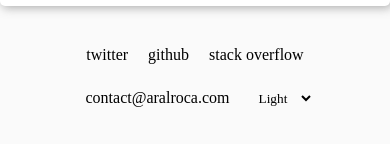
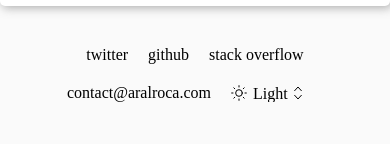
Before and after one commit to aralroca/aralroca.com, a Next.js app: page / in a window 390 px wide. Shown: the part 777-921 px from the top of the page. Built offline with nearby package versions, Linux system fonts and the light colour scheme; a web font is replaced by a local one.

Commit message:
Improve change theme (#19)
* Improve change theme

* Improve style of change theme selector

```diff
--- a/components/ChangeTheme.js
+++ b/components/ChangeTheme.js
@@ -1,21 +1,118 @@
+import { useState } from "react"
+
+function Arrows(props) {
+  return (
+    <svg
+      viewBox="0 0 24 24"
+      width={16}
+      height={16}
+      stroke="currentColor"
+      strokeWidth={1.5}
+      strokeLinecap="round"
+      strokeLinejoin="round"
+      fill="none"
+      shapeRendering="geometricPrecision"
+      {...props}
+    >
+      <path d="M17 8.517L12 3 7 8.517M7 15.48l5 5.517 5-5.517"></path>
+    </svg>
+  )
+}
+
+function Dark() {
+  return (
+    <svg
+      viewBox="0 0 24 24"
+      width="16"
+      height="16"
+      stroke="currentColor"
+      stroke-width="1.5"
+      stroke-linecap="round"
+      stroke-linejoin="round"
+      fill="none"
+      shape-rendering="geometricPrecision"
+    >
+      <path d="M21 12.79A9 9 0 1111.21 3 7 7 0 0021 12.79z"></path>
+    </svg>
+  )
+}
+
+function Light() {
+  return (
+    <svg
+      viewBox="0 0 24 24"
+      width="16"
+      height="16"
+      stroke="currentColor"
+      stroke-width="1.5"
+      stroke-linecap="round"
+      stroke-linejoin="round"
+      fill="none"
+      shape-rendering="geometricPrecision"
+    >
+      <circle cx="12" cy="12" r="5"></circle>
+      <path d="M12 1v2"></path>
+      <path d="M12 21v2"></path>
+      <path d="M4.22 4.22l1.42 1.42"></path>
+      <path d="M18.36 18.36l1.42 1.42"></path>
+      <path d="M1 12h2"></path>
+      <path d="M21 12h2"></path>
+      <path d="M4.22 19.78l1.42-1.42"></path>
+      <path d="M18.36 5.64l1.42-1.42"></path>
+    </svg>
+  )
+}
+
+function System() {
+  return (
+    <svg
+      viewBox="0 0 24 24"
+      width="16"
+      height="16"
+      stroke="currentColor"
+      strokeWidth="1.5"
+      strokeLinecap="round"
+      strokeLinejoin="round"
+      fill="none"
+      shapeRendering="geometricPrecision"
+    >
+      <path d="M2 13.381h20M8.66 19.05V22m6.84-2.95V22m-8.955 0h10.932M4 19.05h16a2 2 0 002-2V4a2 2 0 00-2-2H4a2 2 0 00-2 2v13.05a2 2 0 002 2z"></path>
+    </svg>
+  )
+}
+
 export default function ChangeTheme() {
   const isNode = typeof window === 'undefined'
-  const theme = isNode ? undefined : window.__theme || 'system'
+  const [theme, setTheme] = useState(isNode ? undefined : window.__theme || 'system')
+  const right = {
+    dark: 30,
+    system: 15,
+    light: 27
+  }[theme]
 
   function onChangeTheme(e) {
-    const {value} = e.target
-    const system = window.matchMedia('(prefers-color-scheme: dark)').matches ? 'dark' : 'light'
+    const { value } = e.target
+    const system = window.matchMedia('(prefers-color-scheme: dark)').matches
+      ? 'dark'
+      : 'light'
     window.__setPreferredTheme(value === 'system' ? system : value)
-    if(value === 'system') localStorage.removeItem('theme')
+    if (value === 'system') localStorage.removeItem('theme')
+    setTheme(value)
   }
 
-  if(isNode) return null
+  if (isNode) return null
 
   return (
-    <select value={theme} className="change-theme" onChange={onChangeTheme}>
-      <option value="system">System</option>
-      <option value="dark">Dark</option>
-      <option value="light">Light</option>
-    </select>
+    <div className="change-theme">
+      {theme === 'dark' && <Dark />}
+      {theme === 'system' && <System />}
+      {theme === 'light' && <Light />}
+      <select title="Choose another theme" value={theme} onChange={onChangeTheme}>
+        <option value="system">System</option>
+        <option value="dark">Dark</option>
+        <option value="light">Light</option>
+      </select>
+      <Arrows style={{ right }} />
+    </div>
   )
 }
--- a/styles/main.css
+++ b/styles/main.css
@@ -7,8 +7,8 @@
   --bg-color: #121212;
   --color-header: white;
   --color-shadow: rgba(0, 0, 0, 0.5);
-  --color: rgba(255, 255, 255, 0.60);
-  --home-h2: rgba(255, 255, 255, 0.70);;
+  --color: rgba(255, 255, 255, 0.6);
+  --home-h2: rgba(255, 255, 255, 0.7);
   --heading-color: rgba(255, 255, 255, 0.87);
   --hover-nav: #880e4f;
   --img-placeholder: black;
@@ -23,7 +23,7 @@
 }
 
 .dark .homepage p {
-  color: rgba(255, 255, 255, 0.60);
+  color: rgba(255, 255, 255, 0.6);
 }
 
 .light {
@@ -41,7 +41,10 @@
   --secondary-color: #7e57c2;
 }
 
-h1, h2, h3, h4 {
+h1,
+h2,
+h3,
+h4 {
   color: var(--heading-color);
 }
 
@@ -53,6 +56,7 @@ body,
 html {
   font-family: Raleway;
   padding: 0;
+  text-rendering: optimizeLegibility;
   color: var(--color);
   margin: 0;
   background-color: var(--bg-color);
@@ -74,10 +78,11 @@ header nav a {
 
 header nav a:hover,
 header nav a.active {
-  border: 1px solid var(--hover-nav)
+  border: 1px solid var(--hover-nav);
 }
 
-.post-list-item a, .post-list-item a h2 {
+.post-list-item a,
+.post-list-item a h2 {
   color: var(--post-h2);
 }
 
@@ -107,7 +112,6 @@ header nav {
   display: flex;
   align-items: center;
 }
-
 
 .logo {
   font-size: 22px;
@@ -187,7 +191,10 @@ footer {
   word-break: break-all;
 }
 
-header, footer, h1, h2 {
+header,
+footer,
+h1,
+h2 {
   font-family: Ruluko;
 }
 
@@ -224,18 +231,53 @@ p {
 }
 
 .change-theme {
-  margin-left: 15px;
+  position: relative;
+  display: flex;
+  justify-content: center;
+  align-items: center;
   font-family: Ruluko;
-  color: var(--color);
-  border: none;
-  background-color: var(--bg-color);
 }
 
-@media (max-width: 481px) {
+.change-theme select {
+  color: var(--color);
+  text-rendering: auto;
+  width: 100%;
+  cursor: pointer;
+  appearance: none;
+  height: 28px;
+  border: none;
+  background: var(--bg-color);
+  padding: 0 10px;
+  padding-right: 10px;
+  outline: none;
+  margin: 0;
+  padding: 0 calc(1.5 * 16pt);
+  line-height: 1.25rem;
+  box-sizing: border-box;
+  font: inherit;
+  vertical-align: baseline;
+  text-decoration: none;
+  -webkit-tap-highlight-color: transparent;
+}
+
+.change-theme select:-moz-focusring {
+  color: transparent;
+  text-shadow: 0 0 0 var(--color);
+}
+
+.change-theme svg {
+  display: inline-flex;
+  position: absolute;
+  background-color: var(--bg-color);
+  pointer-events: none;
+}
+
+.change-theme svg:first-child {
+  left: 10px;
+}
+
+@media (max-width: 550px) {
   .logo span {
     display: none;
   }
-  .change-theme {
-    height: 48px;
-  }
 }
```
